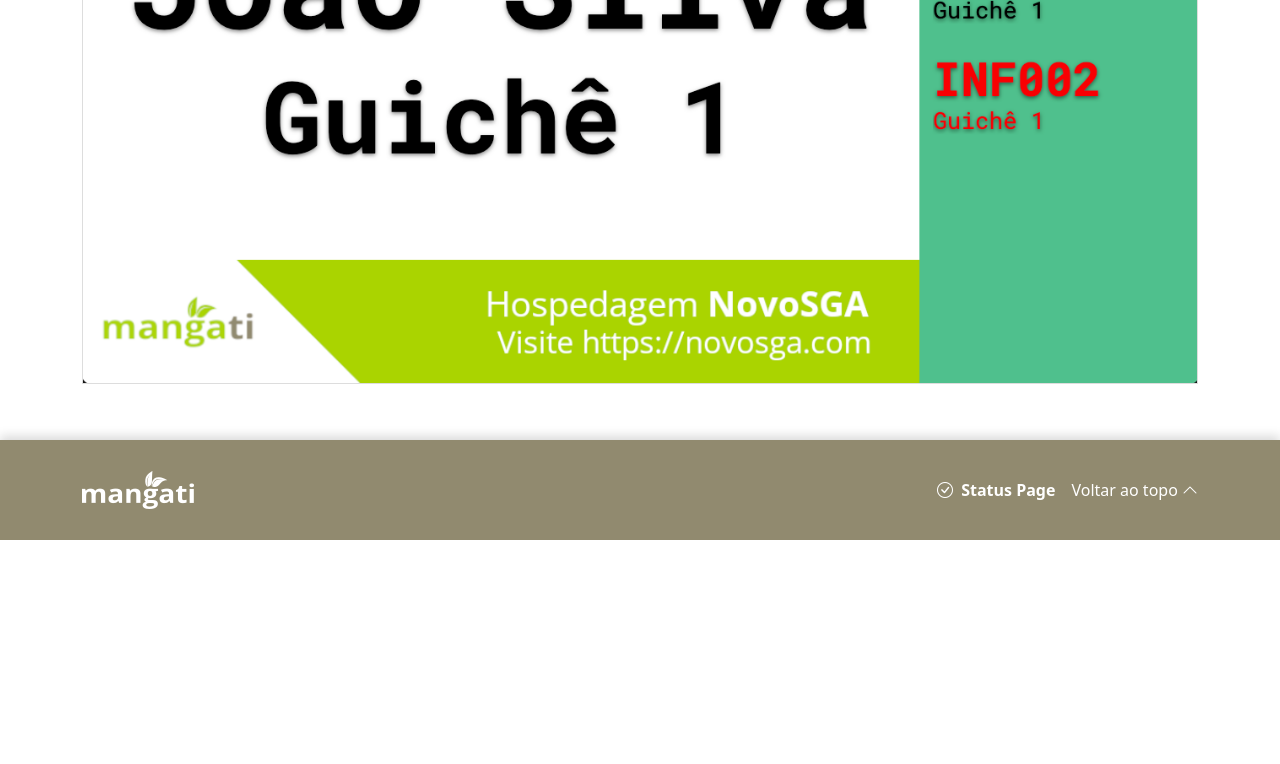
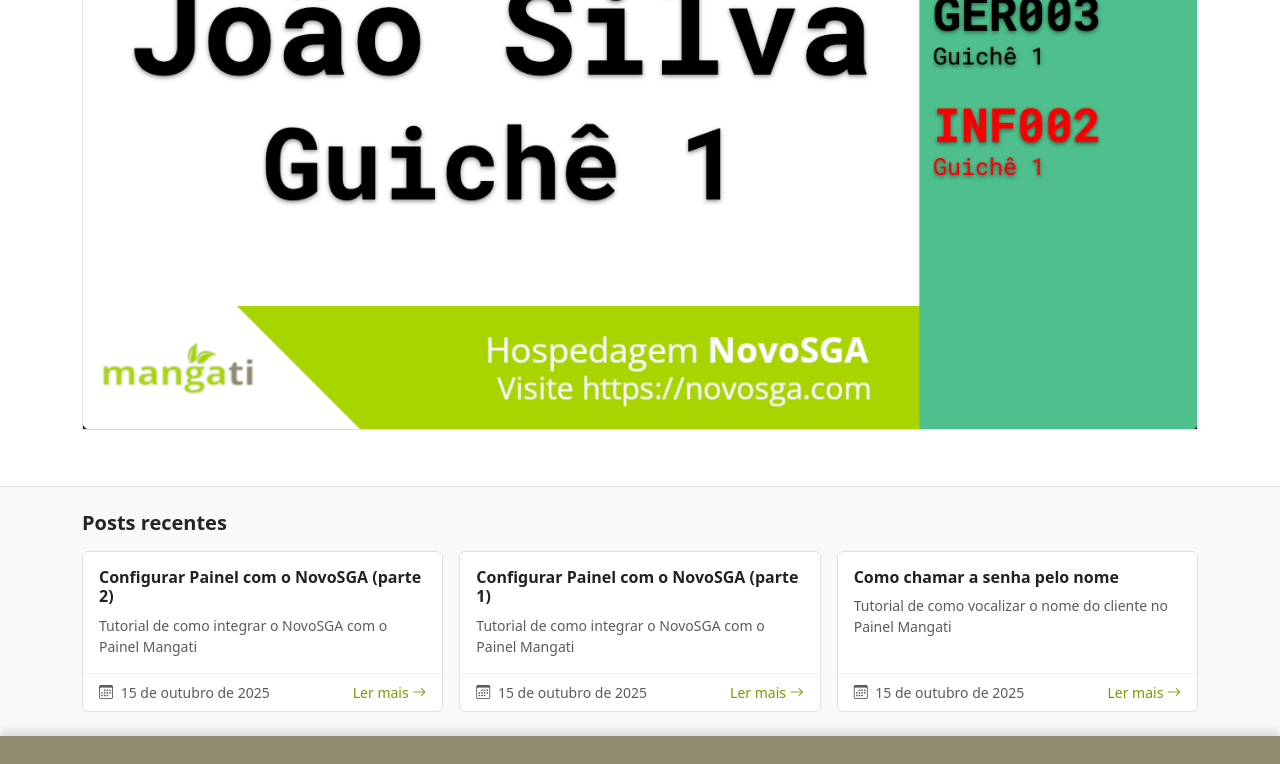
Before and after one commit to mangati/mangati.github.io, an Eleventy site: page posts/como-chamar-senha-pelo-nome.md in a window 1280 px wide. Shown: the part 2000-2764 px from the top of the page. Before the commit the page ends 2540 px from the top, so only its background shows below. Built offline with nearby package versions, Linux system fonts and the light colour scheme; Eleventy itself is replaced by a stand-in of ours; files that its build step writes are made by us from their sources.

Commit message:
refactor: blog layout

```diff
--- a/_includes/post.njk
+++ b/_includes/post.njk
@@ -12,7 +12,46 @@
 <article>
   <section id="posts" class="py-2">
     <div class="container">
+      {% if collections.posts and page.url != "/posts/" %}
+      <nav aria-label="breadcrumb" class="mb-3">
+        <a href="/posts/" class="d-inline-flex align-items-center gap-1">
+          <i class="bi bi-arrow-left"></i> Todos os posts
+        </a>
+      </nav>
+      {% endif %}
       {{ content | safe }}
     </div>
   </section>
 </article>
+{% if collections.posts and page.url != "/posts/" %}
+<section id="recent-posts" class="py-4">
+  <div class="container">
+    <h2 class="fs-5 fw-semibold mb-3">Posts recentes</h2>
+    <div class="row row-cols-1 row-cols-md-3 g-3">
+      {%- for post in collections.posts | reverse | limit(3) %}
+      <div class="col">
+        <a href="{{ post.url }}" class="text-decoration-none">
+          <div class="card h-100 postlist-card">
+            <div class="card-body">
+              <h3 class="card-title fs-6 fw-semibold">{{ post.data.title }}</h3>
+              {% if post.data.description %}
+              <p class="card-text text-muted small">{{ post.data.description }}</p>
+              {% endif %}
+            </div>
+            <div class="card-footer d-flex align-items-center justify-content-between">
+              <small class="text-muted">
+                <i class="bi bi-calendar3 me-1"></i>
+                <time datetime="{{ post.date | isoDate }}">{{ post.date | readableDate }}</time>
+              </small>
+              <span class="postlist-readmore">
+                Ler mais <i class="bi bi-arrow-right"></i>
+              </span>
+            </div>
+          </div>
+        </a>
+      </div>
+      {%- endfor %}
+    </div>
+  </div>
+</section>
+{% endif %}
--- a/css/style.css
+++ b/css/style.css
@@ -46,6 +46,11 @@
     margin-bottom: 2rem;
 }
 
+#posts .postlist {
+    text-align: initial;
+    font-size: initial;
+}
+
 #posts h2 {
     margin-top: 1.5em;
     margin-bottom: .5em;
@@ -75,3 +80,33 @@
 footer a {
     color: #ffffff !important;
 }
+
+.postlist-card {
+    border: 1px solid #e0e0e0;
+    transition: box-shadow 0.2s ease, border-color 0.2s ease;
+}
+
+.postlist-card:hover {
+    box-shadow: 0 4px 16px rgba(122, 152, 0, 0.18);
+    border-color: rgb(122, 152, 0);
+}
+
+.postlist-card .card-title {
+    color: #222;
+}
+
+.postlist-card .card-footer {
+    background: transparent;
+    border-top: 1px solid #f0f0f0;
+}
+
+.postlist-readmore {
+    color: rgb(122, 152, 0);
+    font-size: 0.875rem;
+    font-weight: 500;
+}
+
+#recent-posts {
+    background-color: #f8f9fa;
+    border-top: 1px solid #e0e0e0;
+}
--- a/posts/como-chamar-senha-pelo-nome.md
+++ b/posts/como-chamar-senha-pelo-nome.md
@@ -3,6 +3,7 @@
 title: Como chamar a senha pelo nome
 description: Tutorial de como vocalizar o nome do cliente no Painel Mangati
 layout: post.njk
+date: 2025-10-15
 ---
 
 Muitas vezes é necessário chamar a senha pelo número ao invés das letras e números. Nesses casos com uma simples configuração no Painel Mangati você consegue habilitar a chamada de senha pelo nome.
--- a/posts/configurar-painel-novosga-parte-1.md
+++ b/posts/configurar-painel-novosga-parte-1.md
@@ -3,6 +3,7 @@
 title: Configurar Painel com o NovoSGA (parte 1)
 description: Tutorial de como integrar o NovoSGA com o Painel Mangati
 layout: post.njk
+date: 2025-10-15
 ---
 
 Antes de começar a utilizar o Painel para chamar senhas do NovoSGA é preciso cadastrar as informações da sua instalação do NovoSGA. Esta etapa é feita no cadastro de Apps: [https://painel.mangati.com/apps/](https://painel.mangati.com/apps/).
--- a/posts/configurar-painel-novosga-parte-2.md
+++ b/posts/configurar-painel-novosga-parte-2.md
@@ -3,6 +3,7 @@
 title: Configurar Painel com o NovoSGA (parte 2)
 description: Tutorial de como integrar o NovoSGA com o Painel Mangati
 layout: post.njk
+date: 2025-10-15
 ---
 
 Nesta segunda parte do tutorial será demonstrado como configurar os widgets do Painel. Para isso é necessário ter feito o cadastro do NovoSGA (App) conforme descrito na [parte 1 do tutorial](/posts/configurar-painel-novosga-parte-1).
--- a/posts/index.njk
+++ b/posts/index.njk
@@ -4,12 +4,28 @@
 layout: post.njk
 ---
 
-<ol reversed class="postlist">
+<div class="row row-cols-1 g-4 postlist">
     {%- for post in collections.posts | reverse %}
-        <li class="postlist-item">
-            <a href="{{ post.url }}" class="postlist-link">
-                {{ post.data.title }}
+        <div class="col">
+            <a href="{{ post.url }}" class="text-decoration-none">
+                <div class="card h-100 postlist-card">
+                    <div class="card-body">
+                        <h2 class="card-title fs-5 mt-1 fw-semibold">{{ post.data.title }}</h2>
+                        {% if post.data.description %}
+                        <p class="card-text text-muted">{{ post.data.description }}</p>
+                        {% endif %}
+                    </div>
+                    <div class="card-footer d-flex align-items-center justify-content-between">
+                        <small class="text-muted">
+                            <i class="bi bi-calendar3 me-1"></i>
+                            <time datetime="{{ post.date | isoDate }}">{{ post.date | readableDate }}</time>
+                        </small>
+                        <span class="postlist-readmore">
+                            Ler mais <i class="bi bi-arrow-right"></i>
+                        </span>
+                    </div>
+                </div>
             </a>
-        </li>
+        </div>
     {%- endfor %}
-</ol>
+</div>
```
Also changed, not shown: .eleventy.js.
